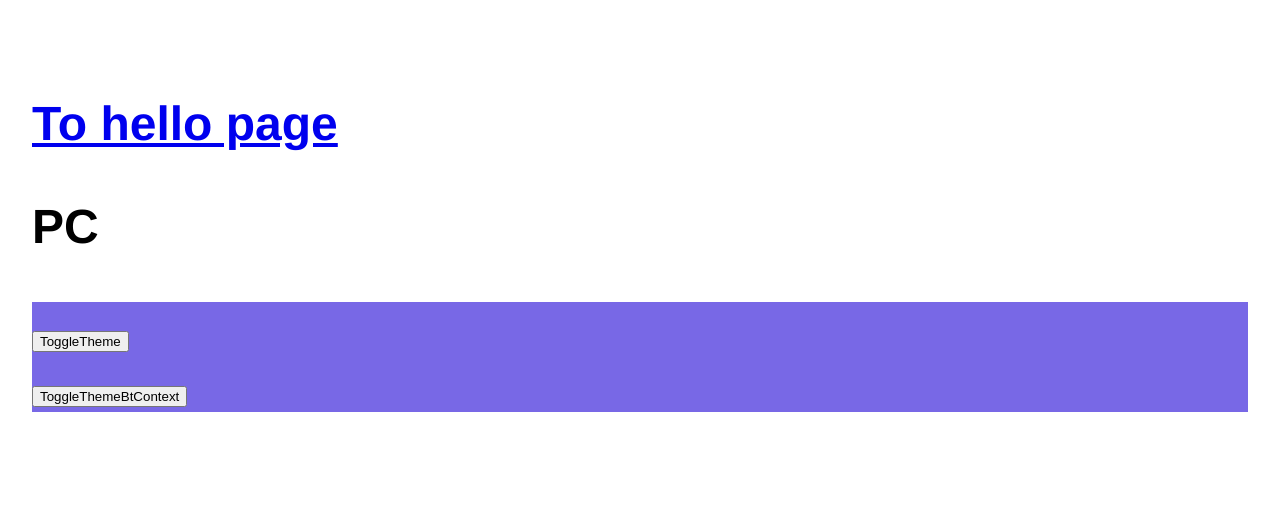
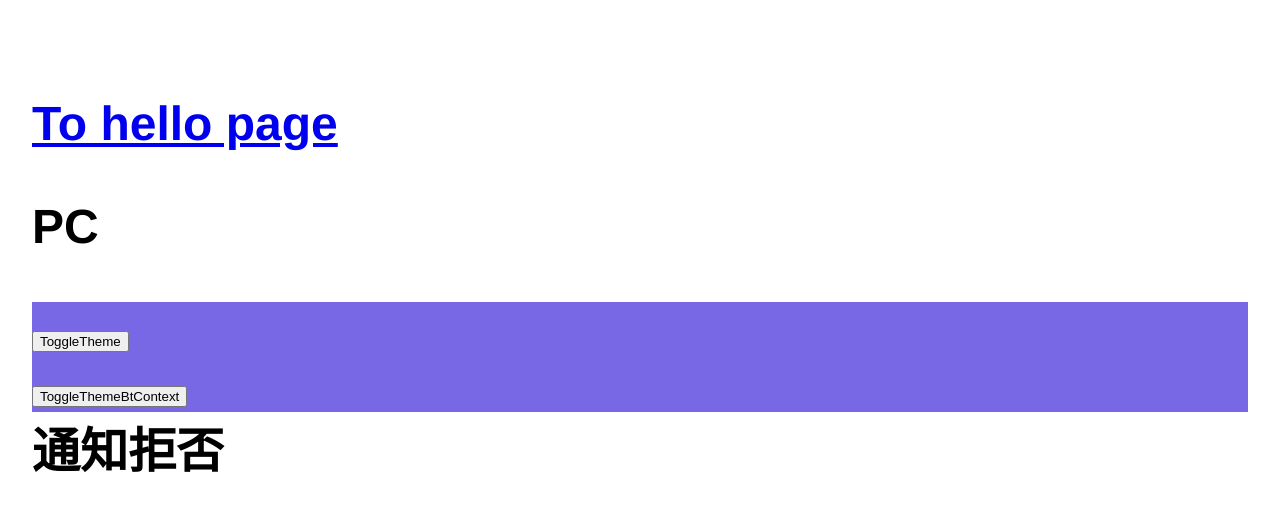
Before and after one commit to yumemi-omi/free-swing-custom-hooks-repo, a Next.js app: page / in a window 1280 px wide. Shown: the top 510 px of the page. Built offline with nearby package versions, Linux system fonts and the light colour scheme.

Commit message:
feat: 通知の雛形作成

```diff
--- /dev/null
+++ b/src/components/root/NotificationCmp.tsx
@@ -0,0 +1,12 @@
+import { useNotification } from '@/hooks/useNotification'
+
+const NotificationCmp = () => {
+  const { isGranted } = useNotification('つうちだよーー')
+  return (
+    <div>
+      <span>通知{isGranted ? '許可' : '拒否' }</span>
+    </div>
+  )
+}
+
+export default NotificationCmp
--- /dev/null
+++ b/src/hooks/useNotification.tsx
@@ -0,0 +1,31 @@
+import { useState, useEffect } from 'react'
+
+const notificationPermission = {
+  default: "default",
+  denied: "denied",
+  granted: "granted",
+};
+
+export const useNotification = (message: string) => {
+  const [isGranted, setPermission] = useState(false)
+
+  useEffect(() => {
+    switch (Notification.permission) {
+      case notificationPermission.default:
+        Notification.requestPermission()
+        break
+      case notificationPermission.granted:
+        new Notification(message)
+        setPermission(true)
+        break
+      case notificationPermission.denied:
+        alert('拒否設定')
+        setPermission(false)
+        break
+    }
+  }, [])
+
+  return {
+    isGranted
+  }
+}
--- a/src/pages/index.tsx
+++ b/src/pages/index.tsx
@@ -1,6 +1,7 @@
 import ResponsiveComponent from '@/components/root/ResponsiveComponent';
 import ThemeCmp from '@/components/root/ThemeCmp';
 import ThemeCmpWithContext from '@/components/root/ThemeCmpWithContext';
+import NotificationCmp from '@/components/root/NotificationCmp';
 import { css } from '@emotion/react';
 import Link from 'next/link'
 
@@ -11,6 +12,7 @@ const Home = () => {
       <ResponsiveComponent />
       <ThemeCmp />
       <ThemeCmpWithContext />
+      <NotificationCmp />
     </section>
   );
 };
```
